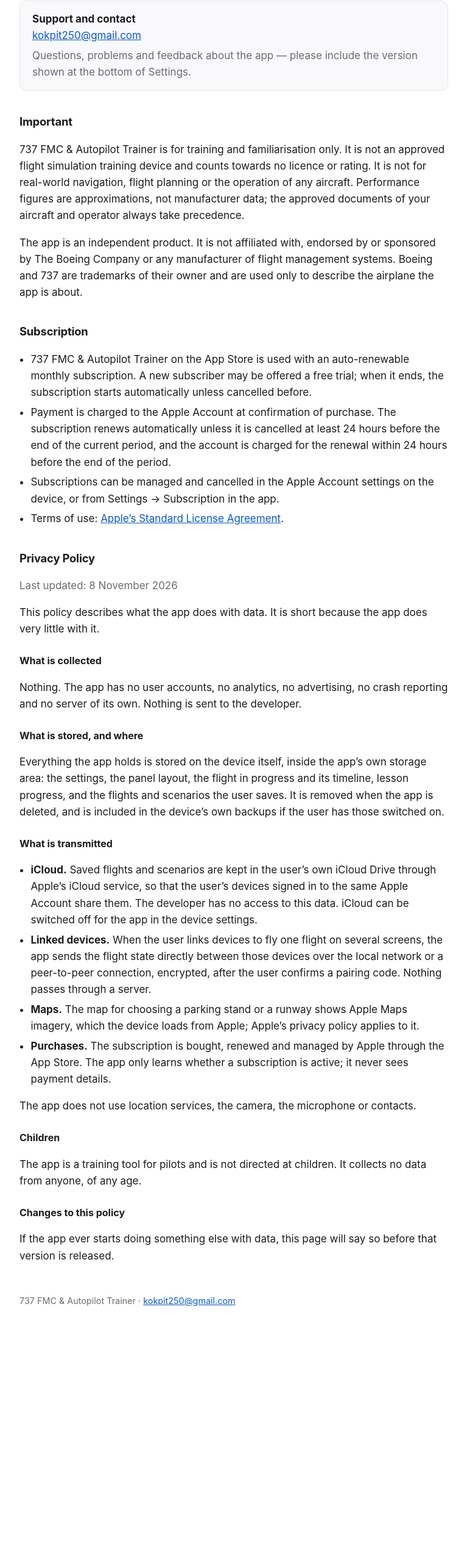
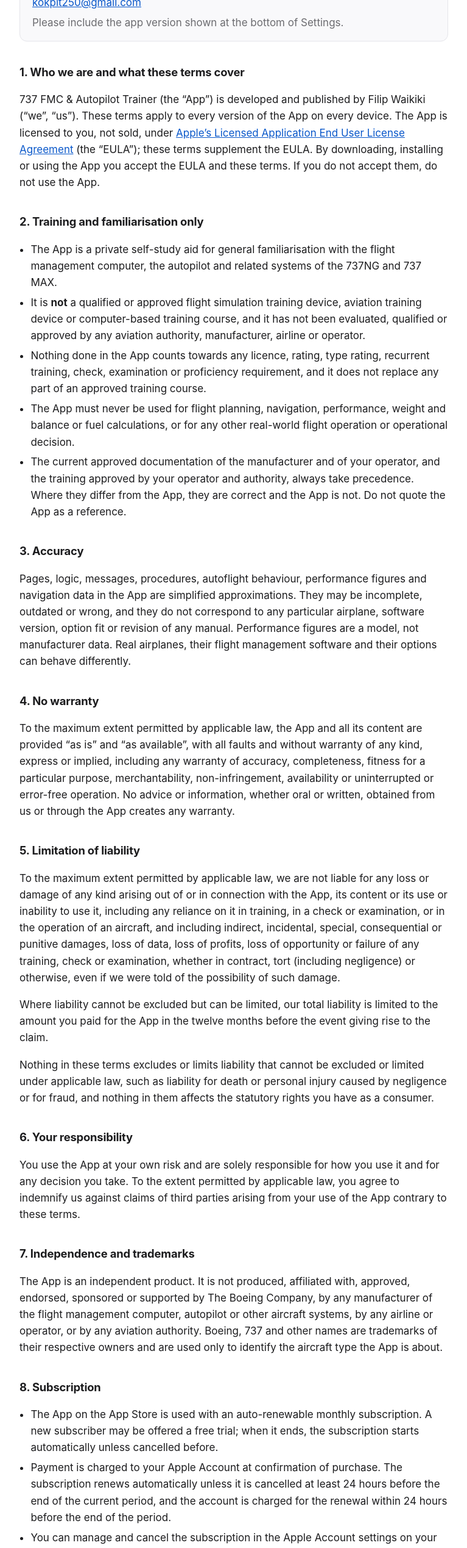
Before and after one commit to Filipooos/fmctrainer-site, a plain HTML site: page index.html in a window 1280 px wide. Shown: the part 240-2778 px from the top of the page at 61% size, without its empty margins (256-1023 px from the left). Before the commit the page ends 2464 px from the top, so only its background shows below. Drawn offline with Linux system fonts and the light colour scheme.

Commit message:
Legal page: terms, disclaimers, limitation of liability, privacy policy
Co-Authored-By: Claude Opus 5.5 <noreply@anthropic.com>

```diff
--- a/index.html
+++ b/index.html
@@ -3,8 +3,8 @@
 <head>
 <meta charset="utf-8">
 <meta name="viewport" content="width=device-width, initial-scale=1">
-<title>737 FMC &amp; Autopilot Trainer — Privacy Policy &amp; Support</title>
-<meta name="description" content="Prepare for your 737 type rating: the FMC and autopilot of the 737NG and 737 MAX on iPad and iPhone, with guided type rating lessons.">
+<title>737 FMC &amp; Autopilot Trainer — Terms, Privacy Policy &amp; Support</title>
+<meta name="description" content="Terms of use, disclaimers, privacy policy and support for the 737 FMC &amp; Autopilot Trainer app.">
 <style>
   :root { color-scheme: light dark; }
   body {
@@ -36,53 +36,82 @@
 <body>
 
 <h1>737 FMC &amp; Autopilot Trainer</h1>
-<p class="muted">A self-study aid for the flight management computer and the autopilot of the Boeing 737NG and 737 MAX, for iPad and iPhone. Use it to prepare for your type rating: guided lessons take you through the items of a simulator check, from the full preflight to a V1 cut, autoland and go-around.</p>
+<p class="muted">Terms of use, disclaimers, privacy policy and support · Last updated: 24 November 2026</p>
 
 <div class="card">
   <strong>Support and contact</strong><br>
   <a href="mailto:kokpit250@gmail.com">kokpit250@gmail.com</a>
-  <div class="muted" style="margin-top:.35rem">Questions, problems and feedback about the app — please include the version shown at the bottom of Settings.</div>
+  <div class="muted" style="margin-top:.35rem">Please include the app version shown at the bottom of Settings.</div>
 </div>
 
-<h2>Important</h2>
-<p>737 FMC &amp; Autopilot Trainer is for training and familiarisation only. It is not an approved flight simulation training device and counts towards no licence or rating. It is not for real-world navigation, flight planning or the operation of any aircraft. Performance figures are approximations, not manufacturer data; the approved documents of your aircraft and operator always take precedence.</p>
-<p>The app is an independent product. It is not affiliated with, endorsed by or sponsored by The Boeing Company or any manufacturer of flight management systems. Boeing and 737 are trademarks of their owner and are used only to describe the airplane the app is about.</p>
+<h2>1. Who we are and what these terms cover</h2>
+<p>737 FMC &amp; Autopilot Trainer (the “App”) is developed and published by Filip Waikiki (“we”, “us”). These terms apply to every version of the App on every device. The App is licensed to you, not sold, under <a href="https://www.apple.com/legal/internet-services/itunes/dev/stdeula/">Apple’s Licensed Application End User License Agreement</a> (the “EULA”); these terms supplement the EULA. By downloading, installing or using the App you accept the EULA and these terms. If you do not accept them, do not use the App.</p>
 
-<h2>Subscription</h2>
+<h2>2. Training and familiarisation only</h2>
 <ul>
-  <li>737 FMC &amp; Autopilot Trainer on the App Store is used with an auto-renewable monthly subscription. A new subscriber may be offered a free trial; when it ends, the subscription starts automatically unless cancelled before.</li>
-  <li>Payment is charged to the Apple Account at confirmation of purchase. The subscription renews automatically unless it is cancelled at least 24 hours before the end of the current period, and the account is charged for the renewal within 24 hours before the end of the period.</li>
-  <li>Subscriptions can be managed and cancelled in the Apple Account settings on the device, or from Settings → Subscription in the app.</li>
-  <li>Terms of use: <a href="https://www.apple.com/legal/internet-services/itunes/dev/stdeula/">Apple’s Standard License Agreement</a>.</li>
+  <li>The App is a private self-study aid for general familiarisation with the flight management computer, the autopilot and related systems of the 737NG and 737 MAX.</li>
+  <li>It is <strong>not</strong> a qualified or approved flight simulation training device, aviation training device or computer-based training course, and it has not been evaluated, qualified or approved by any aviation authority, manufacturer, airline or operator.</li>
+  <li>Nothing done in the App counts towards any licence, rating, type rating, recurrent training, check, examination or proficiency requirement, and it does not replace any part of an approved training course.</li>
+  <li>The App must never be used for flight planning, navigation, performance, weight and balance or fuel calculations, or for any other real-world flight operation or operational decision.</li>
+  <li>The current approved documentation of the manufacturer and of your operator, and the training approved by your operator and authority, always take precedence. Where they differ from the App, they are correct and the App is not. Do not quote the App as a reference.</li>
 </ul>
 
-<h2>Privacy Policy</h2>
-<p class="muted">Last updated: 8 November 2026</p>
-<p>This policy describes what the app does with data. It is short because the app does very little with it.</p>
+<h2>3. Accuracy</h2>
+<p>Pages, logic, messages, procedures, autoflight behaviour, performance figures and navigation data in the App are simplified approximations. They may be incomplete, outdated or wrong, and they do not correspond to any particular airplane, software version, option fit or revision of any manual. Performance figures are a model, not manufacturer data. Real airplanes, their flight management software and their options can behave differently.</p>
 
+<h2>4. No warranty</h2>
+<p>To the maximum extent permitted by applicable law, the App and all its content are provided “as is” and “as available”, with all faults and without warranty of any kind, express or implied, including any warranty of accuracy, completeness, fitness for a particular purpose, merchantability, non-infringement, availability or uninterrupted or error-free operation. No advice or information, whether oral or written, obtained from us or through the App creates any warranty.</p>
+
+<h2>5. Limitation of liability</h2>
+<p>To the maximum extent permitted by applicable law, we are not liable for any loss or damage of any kind arising out of or in connection with the App, its content or its use or inability to use it, including any reliance on it in training, in a check or examination, or in the operation of an aircraft, and including indirect, incidental, special, consequential or punitive damages, loss of data, loss of profits, loss of opportunity or failure of any training, check or examination, whether in contract, tort (including negligence) or otherwise, even if we were told of the possibility of such damage.</p>
+<p>Where liability cannot be excluded but can be limited, our total liability is limited to the amount you paid for the App in the twelve months before the event giving rise to the claim.</p>
+<p>Nothing in these terms excludes or limits liability that cannot be excluded or limited under applicable law, such as liability for death or personal injury caused by negligence or for fraud, and nothing in them affects the statutory rights you have as a consumer.</p>
+
+<h2>6. Your responsibility</h2>
+<p>You use the App at your own risk and are solely responsible for how you use it and for any decision you take. To the extent permitted by applicable law, you agree to indemnify us against claims of third parties arising from your use of the App contrary to these terms.</p>
+
+<h2>7. Independence and trademarks</h2>
+<p>The App is an independent product. It is not produced, affiliated with, approved, endorsed, sponsored or supported by The Boeing Company, by any manufacturer of the flight management computer, autopilot or other aircraft systems, by any airline or operator, or by any aviation authority. Boeing, 737 and other names are trademarks of their respective owners and are used only to identify the aircraft type the App is about.</p>
+
+<h2>8. Subscription</h2>
+<ul>
+  <li>The App on the App Store is used with an auto-renewable monthly subscription. A new subscriber may be offered a free trial; when it ends, the subscription starts automatically unless cancelled before.</li>
+  <li>Payment is charged to your Apple Account at confirmation of purchase. The subscription renews automatically unless it is cancelled at least 24 hours before the end of the current period, and the account is charged for the renewal within 24 hours before the end of the period.</li>
+  <li>You can manage and cancel the subscription in the Apple Account settings on your device, or from Settings → Subscription in the App. Purchases, renewals and refunds are handled by Apple under its terms.</li>
+  <li>Offer codes are redeemed through the App Store and are subject to Apple’s terms; they have no cash value.</li>
+</ul>
+
+<h2>9. Privacy Policy</h2>
+<p>This policy describes what the App does with data. It is short because the App does very little with it.</p>
 <h3>What is collected</h3>
-<p>Nothing. The app has no user accounts, no analytics, no advertising, no crash reporting and no server of its own. Nothing is sent to the developer.</p>
+<p>Nothing. The App has no user accounts, no analytics, no advertising, no crash reporting and no server of its own. Nothing is sent to us.</p>
 
 <h3>What is stored, and where</h3>
-<p>Everything the app holds is stored on the device itself, inside the app’s own storage area: the settings, the panel layout, the flight in progress and its timeline, lesson progress, and the flights and scenarios the user saves. It is removed when the app is deleted, and is included in the device’s own backups if the user has those switched on.</p>
+<p>Everything the App holds is stored on the device itself, inside the App’s own storage area: the settings, the panel layout, the flight in progress and its timeline, lesson progress, and the flights and scenarios the user saves. It is removed when the App is deleted, and is included in the device’s own backups if the user has those switched on.</p>
 
 <h3>What is transmitted</h3>
 <ul>
-  <li><strong>iCloud.</strong> Saved flights and scenarios are kept in the user’s own iCloud Drive through Apple’s iCloud service, so that the user’s devices signed in to the same Apple Account share them. The developer has no access to this data. iCloud can be switched off for the app in the device settings.</li>
-  <li><strong>Linked devices.</strong> When the user links devices to fly one flight on several screens, the app sends the flight state directly between those devices over the local network or a peer-to-peer connection, encrypted, after the user confirms a pairing code. Nothing passes through a server.</li>
+  <li><strong>iCloud.</strong> Saved flights and scenarios are kept in the user’s own iCloud Drive through Apple’s iCloud service, so that the user’s devices signed in to the same Apple Account share them. We have no access to this data. iCloud can be switched off for the App in the device settings.</li>
+  <li><strong>Linked devices.</strong> When the user links devices to fly one flight on several screens, the App sends the flight state directly between those devices over the local network or a peer-to-peer connection, encrypted, after the user confirms a pairing code. Nothing passes through a server.</li>
   <li><strong>Maps.</strong> The map for choosing a parking stand or a runway shows Apple Maps imagery, which the device loads from Apple; Apple’s privacy policy applies to it.</li>
-  <li><strong>Purchases.</strong> The subscription is bought, renewed and managed by Apple through the App Store. The app only learns whether a subscription is active; it never sees payment details.</li>
+  <li><strong>Purchases.</strong> The subscription is bought, renewed and managed by Apple through the App Store. The App only learns whether a subscription is active; it never sees payment details.</li>
 </ul>
-<p>The app does not use location services, the camera, the microphone or contacts.</p>
+<p>The App does not use location services, the camera, the microphone or contacts.</p>
 
 <h3>Children</h3>
-<p>The app is a training tool for pilots and is not directed at children. It collects no data from anyone, of any age.</p>
+<p>The App is a training tool for pilots and is not directed at children. It collects no data from anyone, of any age.</p>
 
-<h3>Changes to this policy</h3>
-<p>If the app ever starts doing something else with data, this page will say so before that version is released.</p>
+<h3>Questions about privacy</h3>
+<p>Write to <a href="mailto:kokpit250@gmail.com">kokpit250@gmail.com</a>. As we hold no personal data from the App, there is nothing for us to disclose, correct or delete; data in your iCloud is managed in your Apple Account.</p>
+
+<h2>10. Changes</h2>
+<p>We may update these terms and this policy; the date at the top shows the current version. If the App ever starts doing something else with data, this page will say so before that version is released. Continued use of the App after a change means you accept the updated terms.</p>
+
+<h2>11. Severability</h2>
+<p>If any provision of these terms is held invalid or unenforceable, it is limited to the minimum extent necessary and the remaining provisions remain in full force.</p>
 
 <footer class="muted">
-  737 FMC &amp; Autopilot Trainer · <a href="mailto:kokpit250@gmail.com">kokpit250@gmail.com</a>
+  © 2026 Filip Waikiki · 737 FMC &amp; Autopilot Trainer · <a href="mailto:kokpit250@gmail.com">kokpit250@gmail.com</a>
 </footer>
 
 </body>
```
